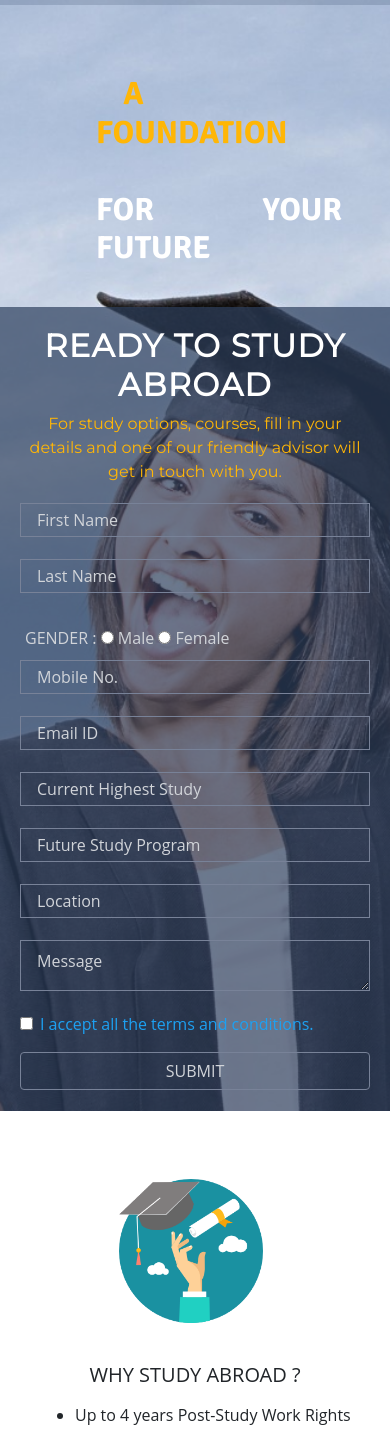
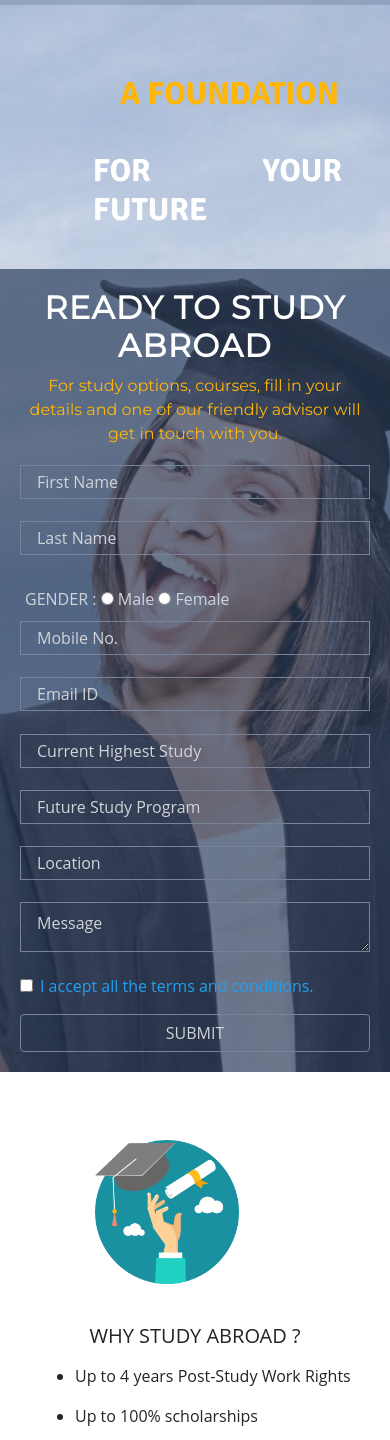
Before and after one commit to PRITAM47/edupathBootstrap, a plain HTML site: page index.html in a window 390 px wide. Shown: the part 81-1521 px from the top of the page. Drawn offline with nearby package versions, Linux system fonts and the light colour scheme.

Commit message:
changing margin-left

```diff
--- a/css/style.css
+++ b/css/style.css
@@ -181,7 +181,7 @@ textarea {
     font-size: 2em;
     /*font-weight: 600;*/
     margin-top: 1.2em;
-    margin-left: 3rem;
+    margin-left: 2.8rem;
   }
 
   .left-section{
@@ -191,7 +191,7 @@ textarea {
 
    .card img {
     width: 40%;
-    margin-left: 6.5rem;
+    margin-left: 5em;
   }
 
   .footer-section {
```
